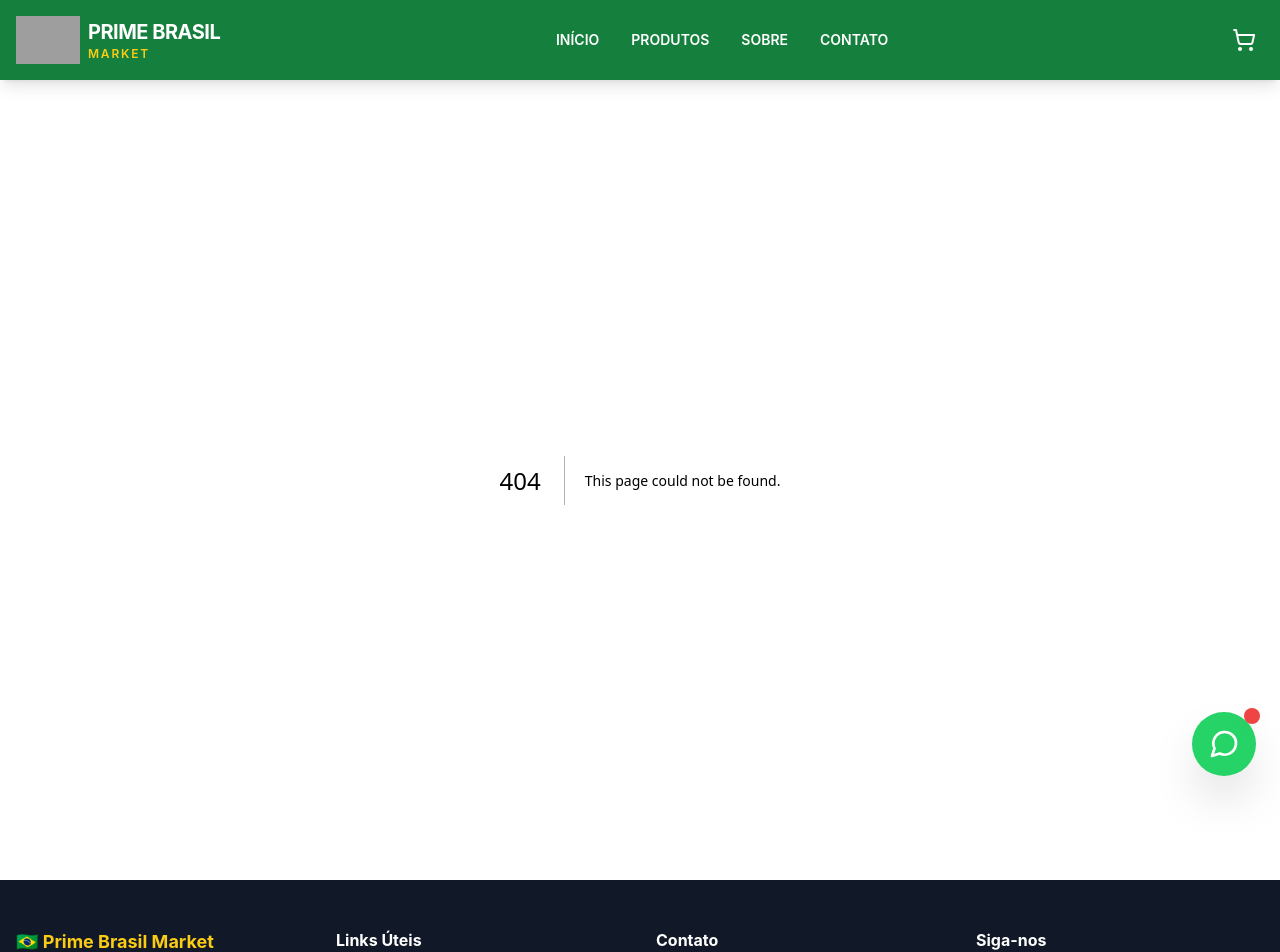
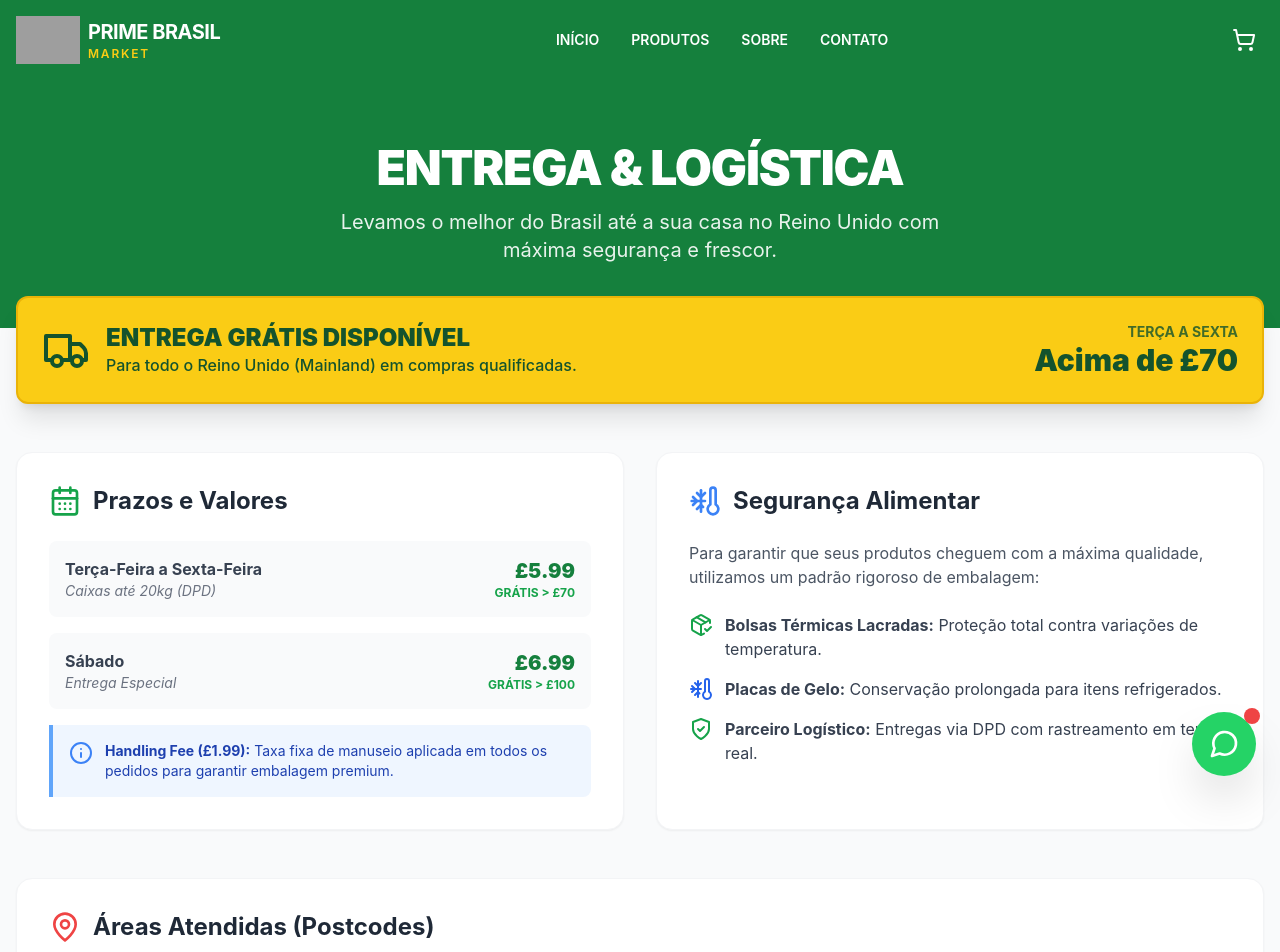
Before and after one commit to contatoantaresenergia-netizen/Mercado-Londres, a Next.js app: page /entrega in a window 1280 px wide. Before the commit this address had no page. Shown: the top 952 px of the page. Built offline with nearby package versions, Linux system fonts and the light colour scheme; grey boxes are pictures that could not be loaded.

Commit message:
Create page.js

```diff
--- /dev/null
+++ b/src/app/entrega/page.js
@@ -0,0 +1,134 @@
+'use client'
+
+import React from 'react';
+import { Truck, PackageCheck, ThermometerSnowflake, CalendarDays, MapPin, Info } from 'lucide-react';
+
+export default function DeliveryPage() {
+  return (
+    <div className="min-h-screen bg-gray-50 pb-16">
+      {/* Hero Section */}
+      <section className="bg-green-700 text-white py-16 px-4 text-center">
+        <h1 className="text-4xl md:text-5xl font-black mb-4 uppercase tracking-tight">
+          Entrega & Logística
+        </h1>
+        <p className="text-xl opacity-90 max-w-2xl mx-auto">
+          Levamos o melhor do Brasil até a sua casa no Reino Unido com máxima segurança e frescor.
+        </p>
+      </section>
+
+      <div className="container mx-auto px-4 -mt-8">
+        {/* Destaque Frete Grátis */}
+        <div className="bg-yellow-400 text-green-900 p-6 rounded-xl shadow-xl flex flex-col md:flex-row items-center justify-between gap-4 mb-12 border-2 border-yellow-500">
+          <div className="flex items-center gap-4">
+            <Truck className="w-12 h-12 shrink-0" />
+            <div>
+              <h2 className="text-2xl font-black uppercase leading-tight">Entrega Grátis Disponível</h2>
+              <p className="font-medium">Para todo o Reino Unido (Mainland) em compras qualificadas.</p>
+            </div>
+          </div>
+          <div className="text-center md:text-right">
+            <p className="text-sm font-bold uppercase opacity-80">Terça a Sexta</p>
+            <p className="text-3xl font-black">Acima de £70</p>
+          </div>
+        </div>
+
+        {/* Grade de Informações */}
+        <div className="grid grid-cols-1 lg:grid-cols-2 gap-8 mb-12">
+
+          {/* Tabela de Preços */}
+          <div className="bg-white p-8 rounded-2xl shadow-sm border border-gray-100">
+            <div className="flex items-center gap-3 mb-6">
+              <CalendarDays className="text-green-600 w-8 h-8" />
+              <h3 className="text-2xl font-bold text-gray-800">Prazos e Valores</h3>
+            </div>
+
+            <div className="space-y-4">
+              <div className="flex justify-between items-center p-4 bg-gray-50 rounded-lg">
+                <div>
+                  <p className="font-bold text-gray-700">Terça-Feira a Sexta-Feira</p>
+                  <p className="text-sm text-gray-500 italic">Caixas até 20kg (DPD)</p>
+                </div>
+                <div className="text-right">
+                  <p className="text-xl font-black text-green-700">£5.99</p>
+                  <p className="text-xs font-bold text-green-600">GRÁTIS {'>'} £70</p>
+                </div>
+              </div>
+
+              <div className="flex justify-between items-center p-4 bg-gray-50 rounded-lg">
+                <div>
+                  <p className="font-bold text-gray-700">Sábado</p>
+                  <p className="text-sm text-gray-500 italic">Entrega Especial</p>
+                </div>
+                <div className="text-right">
+                  <p className="text-xl font-black text-green-700">£6.99</p>
+                  <p className="text-xs font-bold text-green-600">GRÁTIS {'>'} £100</p>
+                </div>
+              </div>
+
+              <div className="p-4 bg-blue-50 border-l-4 border-blue-400 rounded-r-lg flex gap-3">
+                <Info className="text-blue-500 w-6 h-6 shrink-0" />
+                <p className="text-sm text-blue-800">
+                  <strong>Handling Fee (£1.99):</strong> Taxa fixa de manuseio aplicada em todos os pedidos para garantir embalagem premium.
+                </p>
+              </div>
+            </div>
+          </div>
+
+          {/* Qualidade e Manuseio */}
+          <div className="bg-white p-8 rounded-2xl shadow-sm border border-gray-100">
+            <div className="flex items-center gap-3 mb-6">
+              <ThermometerSnowflake className="text-blue-500 w-8 h-8" />
+              <h3 className="text-2xl font-bold text-gray-800">Segurança Alimentar</h3>
+            </div>
+            <p className="text-gray-600 mb-6">
+              Para garantir que seus produtos cheguem com a máxima qualidade, utilizamos um padrão rigoroso de embalagem:
+            </p>
+            <ul className="space-y-4">
+              <li className="flex items-start gap-3">
+                <PackageCheck className="text-green-600 w-6 h-6 shrink-0" />
+                <span className="text-gray-700"><strong>Bolsas Térmicas Lacradas:</strong> Proteção total contra variações de temperatura.</span>
+              </li>
+              <li className="flex items-start gap-3">
+                <ThermometerSnowflake className="text-blue-600 w-6 h-6 shrink-0" />
+                <span className="text-gray-700"><strong>Placas de Gelo:</strong> Conservação prolongada para itens refrigerados.</span>
+              </li>
+              <li className="flex items-start gap-3">
+                <ShieldCheck className="text-green-600 w-6 h-6 shrink-0" />
+                <span className="text-gray-700"><strong>Parceiro Logístico:</strong> Entregas via DPD com rastreamento em tempo real.</span>
+              </li>
+            </ul>
+          </div>
+        </div>
+
+        {/* Seção de Postcodes */}
+        <section className="bg-white p-8 rounded-2xl shadow-sm border border-gray-100">
+          <div className="flex items-center gap-3 mb-8">
+            <MapPin className="text-red-500 w-8 h-8" />
+            <h3 className="text-2xl font-bold text-gray-800">Áreas Atendidas (Postcodes)</h3>
+          </div>
+
+          <div className="bg-gray-50 p-6 rounded-xl overflow-y-auto max-h-96">
+             <div className="columns-2 md:columns-3 lg:columns-4 gap-8 text-sm text-gray-600 font-mono">
+                {/* Aqui você pode colar a sua lista de postcodes formatada ou apenas referenciá-la */}
+                <p className="mb-2 font-bold text-green-700">LONDON & SURROUNDINGS</p>
+                <p>E1, E10, E11, E12, E13, E14, E15, E16, E17, E18, E2, E3, E4, E5, E6, E7, E8, E9, E1W</p>
+                <p>N1, N10, N11, N12... (e todos os outros listados)</p>
+                <p className="mt-4 mb-2 font-bold text-green-700">UK MAINLAND</p>
+                <p>AB, AL, B, BA, BB, BD, BH, BL, BN, BS, CA, CB, CF, CH, CM, CO, CT, CV, CW, DA, DD, DE, DG, DH, DL, DN, DT, DY, EN, EH, EX, FK, FY, G, GL, GU, HD, HG, HP, HR, HU, HX, IP, KA, KY, L, LA, LD, LE, LL, LN, LS, LU, M, ME, MK, ML, NE, NG, NN, NP, NR, OL, OX, PA, PE, PH, PL, PO, PR, RG, RH, S, SA, SG, SK, SL, SN, SO, SP, SR, SS, ST, SY, TA, TD, TF, TN, TQ, TR, TS, WA, WD, WF, WN, WR, WS, WV, YO</p>
+             </div>
+          </div>
+          <p className="mt-6 text-sm text-gray-500 italic">
+            * Rotas "ZONE UK OFFSHORE" possuem valores diferentes. Consulte nosso suporte para mais detalhes.
+          </p>
+        </section>
+      </div>
+    </div>
+  );
+}
+
+// Pequeno ajuste de ícone que falta no import
+function ShieldCheck({ className }) {
+  return (
+    <svg className={className} xmlns="http://www.w3.org/2000/svg" width="24" height="24" viewBox="0 0 24 24" fill="none" stroke="currentColor" strokeWidth="2" strokeLinecap="round" strokeLinejoin="round"><path d="M12 22s8-4 8-10V5l-8-3-8 3v7c0 6 8 10 8 10"/><path d="m9 12 2 2 4-4"/></svg>
+  );
+}
```
